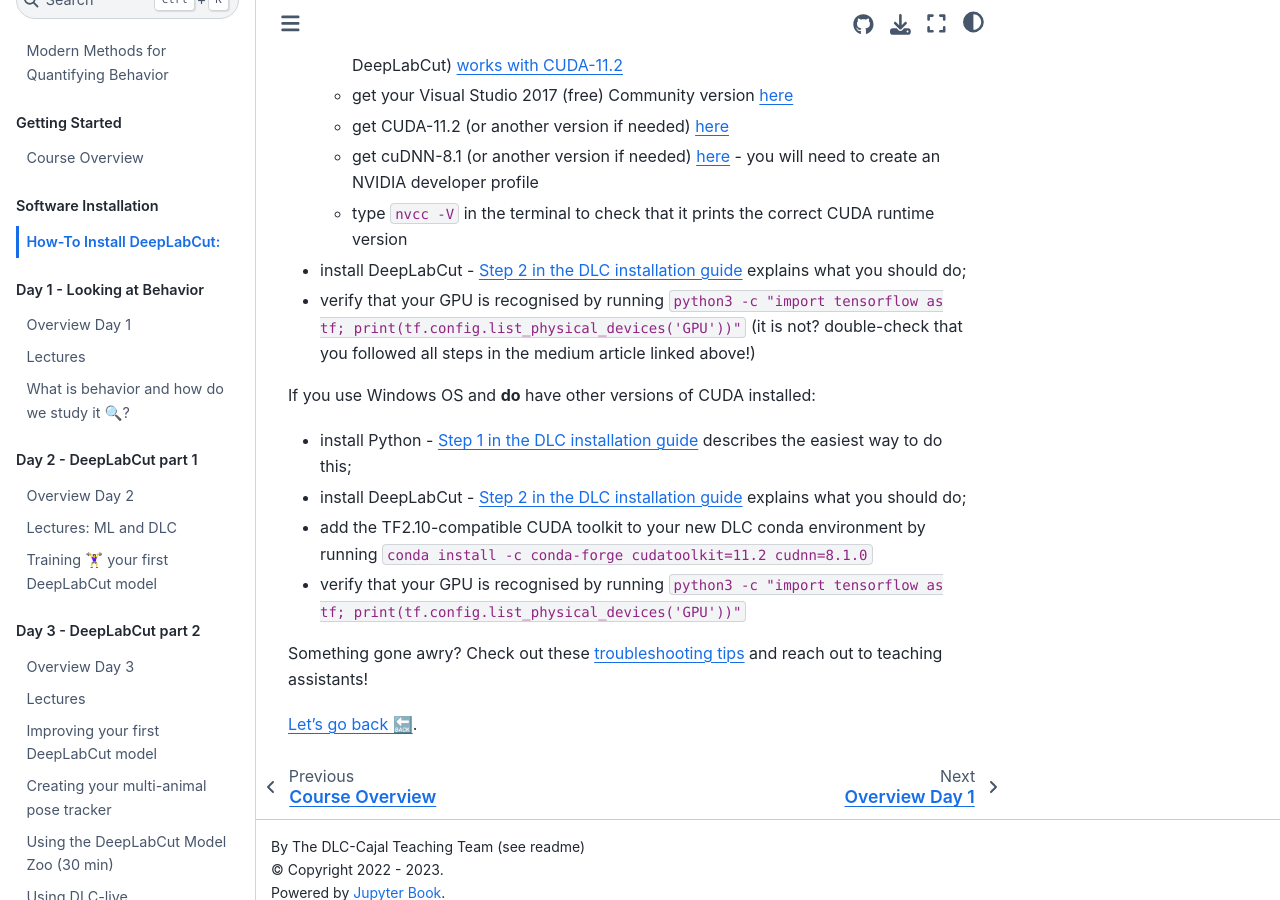
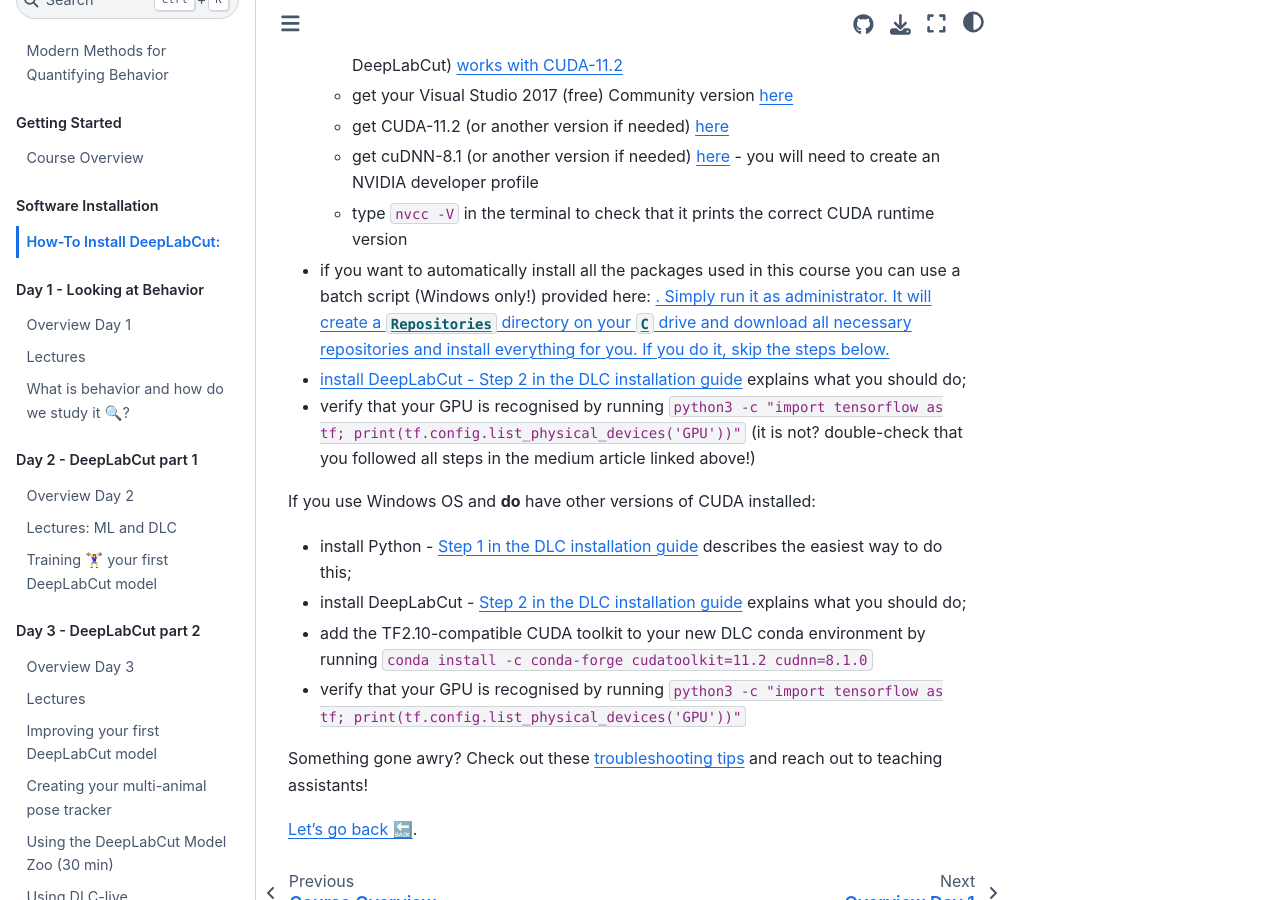
Before and after one commit to AlexEMG/DLC-Cajal-Course, a Jupyter Book: the page built from content/installation.md, in a window 1280 px wide and 900 px high, scrolled down 1017 px. Built offline with Jupyter Book 1.0.4 settings and Sphinx 7.4.7 and the Sphinx Book theme 1.1.4, drawn with Linux system fonts in a browser that asks for light colours.

Commit message:
Installation script info (#89)
Some additional changes could be made. For instance `cudatoolkit==11.8` and `cudnn==8.8.0.121` can be installed - they are both compatible with TF 2.10 and are newer versions. cudnn doesn't have to be installed system wide, just in the conda env.

```diff
--- a/content/installation.md
+++ b/content/installation.md
@@ -31,6 +31,8 @@ If you use Windows OS and **do not** have other versions of CUDA installed:
     - get CUDA-11.2 (or another version if needed) <a href="https://developer.nvidia.com/cuda-toolkit-archive" target="_blank">here</a>
     - get cuDNN-8.1 (or another version if needed) <a href="https://developer.nvidia.com/rdp/cudnn-archive" target="_blank">here</a> - you will need to create an NVIDIA developer profile
     - type `nvcc -V` in the terminal to check that it prints the correct CUDA runtime version
+- if you want to automatically install all the packages used in this course you can use a batch script (Windows only!) provided here: <a href="https://drive.google.com/file/d/1TilfFvGgqRkqFDwli4YnHECGRkEQ3_Mi/view?usp=sharing" target="_blank">.
+  Simply run it as administrator. It will create a `Repositories` directory on your `C` drive and download all necessary repositories and install everything for you. If you do it, skip the steps below.
 - install DeepLabCut - <a href="https://deeplabcut.github.io/DeepLabCut/docs/installation.html#step-2-please-use-our-supplied-conda-environment" target="_blank">Step 2 in the DLC installation guide</a> explains what you should do;
 - verify that your GPU is recognised by running `python3 -c "import tensorflow as tf; print(tf.config.list_physical_devices('GPU'))"` (it is not? double-check that you followed all steps in the medium article linked above!)
 
```
